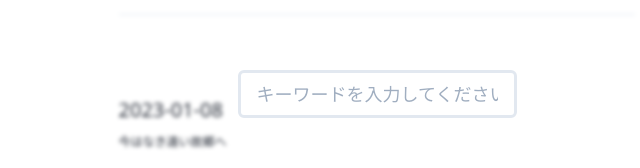
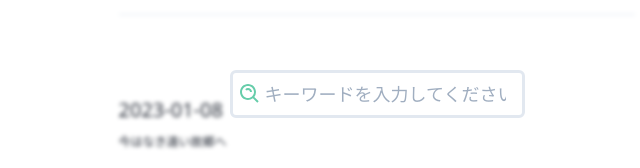
Before and after one commit to Dz0526/blog, a Next.js app: page /nippo in a window 1280 px wide. Shown: the part 1106-1274 px from the top of the page, without its empty margins (263-903 px from the left). Built offline with nearby package versions, Linux system fonts and the light colour scheme.

Commit message:
Feat(search-func): add routing & route UI

```diff
--- a/src/pages/nippo/index.tsx
+++ b/src/pages/nippo/index.tsx
@@ -9,16 +9,171 @@ import {
   Slide,
   Input,
   Grid,
+  FormControl,
+  Button,
 } from '@chakra-ui/react';
 import Head from 'next/head';
 import { NippoPreview } from 'components/nippo/NippoPreview';
 import { getAllNippos } from 'lib/getNippo';
 import { FcKey } from 'react-icons/fc';
-import { useRef } from 'react';
+import { BiSearchAlt } from 'react-icons/bi';
+import { ReactNode, useRef, useState } from 'react';
+import { useRouter } from 'next/router';
+
+const SlideContent = ({
+  children,
+  isOpen,
+}: {
+  children: ReactNode;
+  isOpen: boolean;
+}) => {
+  return (
+    <Slide
+      direction='bottom'
+      in={isOpen}
+      style={{ zIndex: 10, height: '100%', backdropFilter: 'auto' }}
+    >
+      <Grid
+        backdropFilter={'auto'}
+        backdropBlur={'2px'}
+        height={'100%'}
+        justifyContent={'center'}
+        alignItems={'center'}
+      >
+        {children}
+      </Grid>
+    </Slide>
+  );
+};
 
 const DailyIndex = ({ nippos }: { nippos: Nippo[] }) => {
   const { isOpen, onToggle } = useDisclosure();
   const ref = useRef<HTMLInputElement>(null);
+  const router = useRouter();
+  const keyword = router.query.keyword;
+
+  const [inputKeyword, setInputKeyword] = useState('');
+
+  if (keyword) {
+    return (
+      <Box>
+        <Box>
+          <Head>
+            <title>Dz99 NIPPO</title>
+            <meta
+              name='description'
+              content='This is the nippo in blog site of Dz99'
+            />
+          </Head>
+
+          <Text fontWeight={'bold'} fontSize={'2xl'}>
+            Nippo
+          </Text>
+          <Text fontSize={'xs'} color='gray.500'>
+            {keyword} で検索した結果です
+          </Text>
+          <Stack
+            spacing={20}
+            divider={<StackDivider borderColor='gray.200' />}
+            position={'relative'}
+          >
+            {nippos &&
+              nippos.map((nippo, i) => <NippoPreview key={i} nippo={nippo} />)}
+            <Box
+              backdropFilter={'auto'}
+              backdropBlur={'2px'}
+              border={'3'}
+              borderColor={'gray.100'}
+              borderBottomWidth={1}
+              borderTopWidth={1}
+              borderRightWidth={1}
+              borderLeftWidth={1}
+              borderRadius={3}
+              position={'fixed'}
+              bottom={5}
+              cursor={'pointer'}
+              onClick={() => {
+                onToggle();
+                setTimeout(() => ref.current?.focus(), 100);
+              }}
+            >
+              <Box
+                padding={3}
+                _hover={{ transform: 'rotate(90deg)' }}
+                transform={isOpen ? 'rotate(90deg)' : ''}
+              >
+                <Icon as={FcKey} fontSize={'3xl'}></Icon>
+              </Box>
+            </Box>
+          </Stack>
+          <SlideContent isOpen={isOpen}>
+            <form
+              onSubmit={e => {
+                e.preventDefault();
+                if (inputKeyword) {
+                  router.push({
+                    pathname: '/nippo',
+                    query: { keyword: inputKeyword },
+                  });
+                  onToggle();
+                  setInputKeyword('');
+                }
+              }}
+            >
+              <FormControl zIndex={10}>
+                <Input
+                  placeholder='キーワードを入力してください'
+                  width={'100%'}
+                  gridColumn={2}
+                  size={'lg'}
+                  _hover={{ borderColor: 'accent.100' }}
+                  focusBorderColor={'accent.100'}
+                  borderWidth={3}
+                  pl={8}
+                  zIndex={10}
+                  ref={ref}
+                  value={inputKeyword}
+                  onChange={e => setInputKeyword(e.target.value)}
+                />
+                <Button
+                  colorScheme={'whiteAlpha'}
+                  position={'absolute'}
+                  top={1}
+                  left={0}
+                  size={'md'}
+                  pl={0}
+                  pr={0}
+                  zIndex={20}
+                  background={'transparent'}
+                  _hover={{ background: 'transparent' }}
+                  _focus={{ borderWidth: 0, background: 'transparent' }}
+                  _active={{ background: 'transparent' }}
+                  type='submit'
+                >
+                  <Icon
+                    as={BiSearchAlt}
+                    fontSize={'2xl'}
+                    color={'accent.100'}
+                    _active={{ fontSize: '3xl' }}
+                  />
+                </Button>
+              </FormControl>
+            </form>
+            <Box
+              position={'absolute'}
+              top={0}
+              left={0}
+              height={'100%'}
+              width={'100%'}
+              background={'transparent'}
+              zIndex={5}
+              onClick={onToggle}
+            />
+          </SlideContent>
+        </Box>
+      </Box>
+    );
+  }
   return (
     <Box>
       <Box>
@@ -67,32 +222,71 @@ const DailyIndex = ({ nippos }: { nippos: Nippo[] }) => {
             </Box>
           </Box>
         </Stack>
-      </Box>
-      <Slide
-        direction='bottom'
-        in={isOpen}
-        style={{ zIndex: 10, height: '100%', backdropFilter: 'auto' }}
+        <SlideContent isOpen={isOpen}>
+          <form
+            onSubmit={e => {
+              e.preventDefault();
+              if (inputKeyword) {
+                router.push({
+                  pathname: '/nippo',
+                  query: { keyword: inputKeyword },
+                });
+                onToggle();
+                setInputKeyword('');
+              }
+            }}
           >
-        <Grid
-          backdropFilter={'auto'}
-          backdropBlur={'2px'}
-          top={0}
-          height={'100%'}
-          justifyContent={'center'}
-          alignItems={'center'}
-        >
+            <FormControl zIndex={10}>
               <Input
                 placeholder='キーワードを入力してください'
                 width={'100%'}
                 gridColumn={2}
                 size={'lg'}
                 _hover={{ borderColor: 'accent.100' }}
+                focusBorderColor={'accent.100'}
                 borderWidth={3}
-            onBlur={onToggle}
+                pl={8}
+                zIndex={10}
                 ref={ref}
+                value={inputKeyword}
+                onChange={e => setInputKeyword(e.target.value)}
               />
-        </Grid>
-      </Slide>
+              <Button
+                colorScheme={'whiteAlpha'}
+                position={'absolute'}
+                top={1}
+                left={0}
+                size={'md'}
+                pl={0}
+                pr={0}
+                zIndex={20}
+                background={'transparent'}
+                _hover={{ background: 'transparent' }}
+                _focus={{ borderWidth: 0, background: 'transparent' }}
+                _active={{ background: 'transparent' }}
+                type='submit'
+              >
+                <Icon
+                  as={BiSearchAlt}
+                  fontSize={'2xl'}
+                  color={'accent.100'}
+                  _active={{ fontSize: '3xl' }}
+                />
+              </Button>
+            </FormControl>
+          </form>
+          <Box
+            position={'absolute'}
+            top={0}
+            left={0}
+            height={'100%'}
+            width={'100%'}
+            background={'transparent'}
+            zIndex={5}
+            onClick={onToggle}
+          />
+        </SlideContent>
+      </Box>
     </Box>
   );
 };
```
Lines whose indentation alone changed are shown as unchanged.
